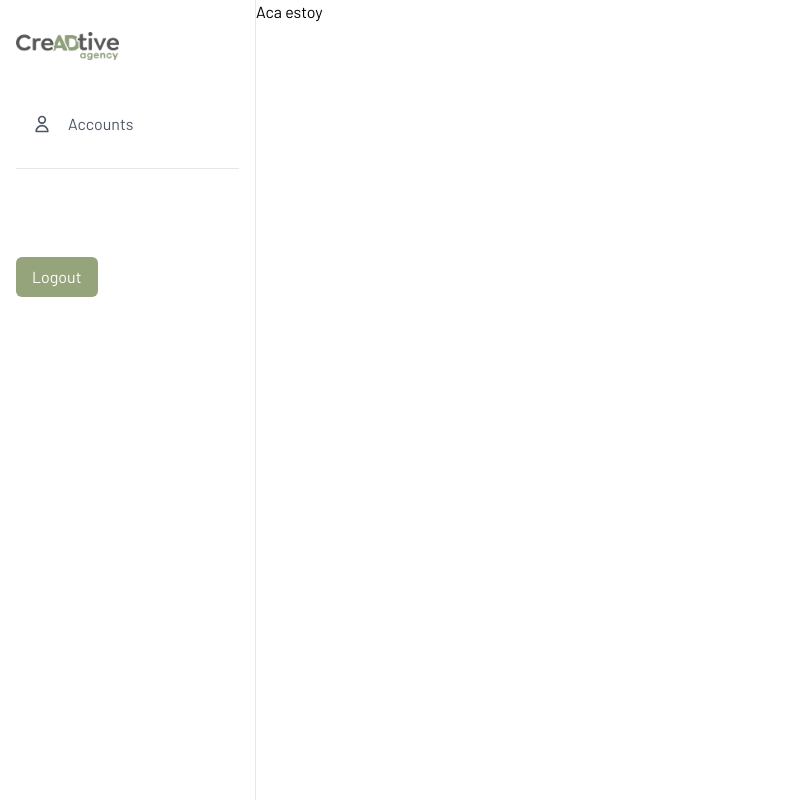
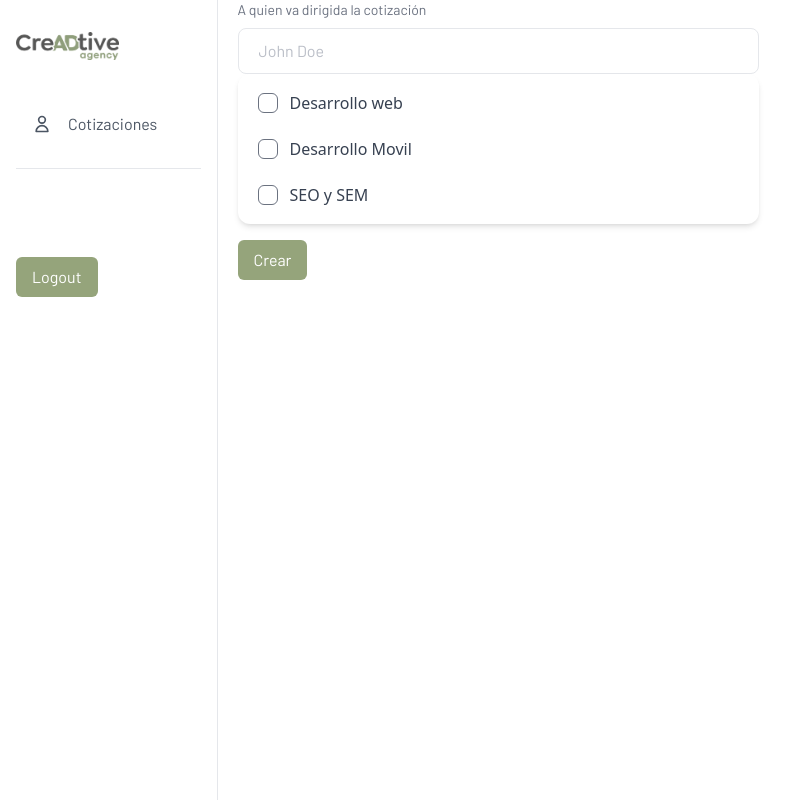
Before and after one commit to CarlosVF22/creadtive-agency-website, a Next.js app: page /admin/dashboard in a window 1280 px wide. Shown: the whole page, without its empty margins (0-806 px from the left). Built offline with nearby package versions, Linux system fonts and the light colour scheme.

Commit message:
feat: :construction: create form for create quote - create endpoint /api/create-quote

```diff
--- a/src/app/admin/dashboard/layout.jsx
+++ b/src/app/admin/dashboard/layout.jsx
@@ -91,7 +91,7 @@ export default function DashboardLayout({ children }) {
                                 />
                             </svg>
 
-                            <span class="mx-4 font-medium">Accounts</span>
+                            <span class="mx-4 font-medium">Cotizaciones</span>
                         </a>
 
                         {/* <a
@@ -212,7 +212,7 @@ export default function DashboardLayout({ children }) {
                     </a> */}
                 </div>
             </aside>
-            <div>{children}</div>
+            <div className="pl-5 w-full">{children}</div>
         </div>
     );
 }
--- a/src/app/admin/dashboard/page.jsx
+++ b/src/app/admin/dashboard/page.jsx
@@ -1,217 +1,165 @@
-import SignOutButton from "../../../components/App/Login/SignOutButton";
+"use client";
+import React, { useState } from "react";
+
 import appData from "../../data/app.json";
-import Image from "next/image";
 
 function DashboardPage() {
+    const [checkedStates, setCheckedStates] = useState({});
+    const [productText, setProductText] = useState([]);
+
+    const handleCheckboxChange = (productId, isChecked) => {
+        setCheckedStates({ ...checkedStates, [productId]: isChecked });
+    };
+
+    const handleTextChange = (productId, text) => {
+        setProductText((prevProductText) => {
+            // Buscar si el producto ya existe en el estado
+            const existingProductIndex = prevProductText.findIndex(
+                (item) => item.id === productId
+            );
+
+            if (existingProductIndex > -1) {
+                // Actualizar el texto para el producto existente
+                const updatedProductText = [...prevProductText];
+                updatedProductText[existingProductIndex] = {
+                    id: productId,
+                    text,
+                };
+                return updatedProductText;
+            } else {
+                // Agregar un nuevo producto al estado
+                return [...prevProductText, { id: productId, text }];
+            }
+        });
+    };
+
+    const handleSubmit = async (event) => {
+        event.preventDefault();
+        try {
+            const body = {
+                products_in_quote: productText,
+            };
+            const response = await fetch("/api/create-quote", {
+                method: "POST",
+                headers: {
+                    "Content-Type": "application/json",
+                },
+                body: JSON.stringify(body),
+            });
+            const data = await response.json();
+            console.log(data);
+            console.log(body); // Manejar la respuesta
+        } catch (error) {
+            console.error("Error al enviar la solicitud:", error);
+        }
+    };
     return (
-        // <aside class="flex flex-col w-64 h-screen px-4 py-8 overflow-y-auto bg-white border-r rtl:border-r-0 rtl:border-l dark:bg-gray-900 dark:border-gray-700">
-        //     <a href="#">
-        //         <Image
-        //             class="w-auto h-6 sm:h-7"
-        //             src={appData.lightLogo}
-        //             width={250}
-        //             height={70}
-        //             alt=""
-        //         />
-        //     </a>
+        <form onSubmit={handleSubmit} className="w-2/4">
+            <div>
+                <label
+                    for="username"
+                    class="block text-sm text-gray-500 dark:text-gray-300"
+                >
+                    A quien va dirigida la cotización
+                </label>
 
-        //     {/* ************** Search form **************** */}
-        //     {/* <div class="relative mt-6">
-        //         <span class="absolute inset-y-0 left-0 flex items-center pl-3">
-        //             <svg
-        //                 class="w-5 h-5 text-gray-400"
-        //                 viewBox="0 0 24 24"
-        //                 fill="none"
-        //             >
-        //                 <path
-        //                     d="M21 21L15 15M17 10C17 13.866 13.866 17 10 17C6.13401 17 3 13.866 3 10C3 6.13401 6.13401 3 10 3C13.866 3 17 6.13401 17 10Z"
-        //                     stroke="currentColor"
-        //                     stroke-width="2"
-        //                     stroke-linecap="round"
-        //                     stroke-linejoin="round"
-        //                 ></path>
-        //             </svg>
-        //         </span>
-
-        //         <input
-        //             type="text"
-        //             class="w-full py-2 pl-10 pr-4 text-gray-700 bg-white border rounded-md dark:bg-gray-900 dark:text-gray-300 dark:border-gray-600 focus:border-blue-400 dark:focus:border-blue-300 focus:ring-blue-300 focus:ring-opacity-40 focus:outline-none focus:ring"
-        //             placeholder="Search"
-        //         />
-        //     </div> */}
-
-        //     <div class="flex flex-col justify-between flex-1 mt-6">
-        //         <nav>
-        //             <a
-        //                 class="flex items-center px-4 py-2 text-gray-700 bg-gray-100 rounded-md dark:bg-gray-800 dark:text-gray-200"
-        //                 href="#"
-        //             >
-        //                 <svg
-        //                     class="w-5 h-5"
-        //                     viewBox="0 0 24 24"
-        //                     fill="none"
-        //                     xmlns="http://www.w3.org/2000/svg"
-        //                 >
-        //                     <path
-        //                         d="M19 11H5M19 11C20.1046 11 21 11.8954 21 13V19C21 20.1046 20.1046 21 19 21H5C3.89543 21 3 20.1046 3 19V13C3 11.8954 3.89543 11 5 11M19 11V9C19 7.89543 18.1046 7 17 7M5 11V9C5 7.89543 5.89543 7 7 7M7 7V5C7 3.89543 7.89543 3 9 3H15C16.1046 3 17 3.89543 17 5V7M7 7H17"
-        //                         stroke="currentColor"
-        //                         stroke-width="2"
-        //                         stroke-linecap="round"
-        //                         stroke-linejoin="round"
-        //                     />
-        //                 </svg>
-
-        //                 <span class="mx-4 font-medium">Quotes</span>
-        //             </a>
-
-        //             {/* <a
-        //                 class="flex items-center px-4 py-2 mt-5 text-gray-600 transition-colors duration-300 transform rounded-md dark:text-gray-400 hover:bg-gray-100 dark:hover:bg-gray-800 dark:hover:text-gray-200 hover:text-gray-700"
-        //                 href="#"
-        //             >
-        //                 <svg
-        //                     class="w-5 h-5"
-        //                     viewBox="0 0 24 24"
-        //                     fill="none"
-        //                     xmlns="http://www.w3.org/2000/svg"
-        //                 >
-        //                     <path
-        //                         d="M16 7C16 9.20914 14.2091 11 12 11C9.79086 11 8 9.20914 8 7C8 4.79086 9.79086 3 12 3C14.2091 3 16 4.79086 16 7Z"
-        //                         stroke="currentColor"
-        //                         stroke-width="2"
-        //                         stroke-linecap="round"
-        //                         stroke-linejoin="round"
-        //                     />
-        //                     <path
-        //                         d="M12 14C8.13401 14 5 17.134 5 21H19C19 17.134 15.866 14 12 14Z"
-        //                         stroke="currentColor"
-        //                         stroke-width="2"
-        //                         stroke-linecap="round"
-        //                         stroke-linejoin="round"
-        //                     />
-        //                 </svg>
-
-        //                 <span class="mx-4 font-medium">Accounts</span>
-        //             </a> */}
-
-        //             {/* <a
-        //                 class="flex items-center px-4 py-2 mt-5 text-gray-600 transition-colors duration-300 transform rounded-md dark:text-gray-400 hover:bg-gray-100 dark:hover:bg-gray-800 dark:hover:text-gray-200 hover:text-gray-700"
-        //                 href="#"
-        //             >
-        //                 <svg
-        //                     class="w-5 h-5"
-        //                     viewBox="0 0 24 24"
-        //                     fill="none"
-        //                     xmlns="http://www.w3.org/2000/svg"
-        //                 >
-        //                     <path
-        //                         d="M15 5V7M15 11V13M15 17V19M5 5C3.89543 5 3 5.89543 3 7V10C4.10457 10 5 10.8954 5 12C5 13.1046 4.10457 14 3 14V17C3 18.1046 3.89543 19 5 19H19C20.1046 19 21 18.1046 21 17V14C19.8954 14 19 13.1046 19 12C19 10.8954 19.8954 10 21 10V7C21 5.89543 20.1046 5 19 5H5Z"
-        //                         stroke="currentColor"
-        //                         stroke-width="2"
-        //                         stroke-linecap="round"
-        //                         stroke-linejoin="round"
-        //                     />
-        //                 </svg>
-
-        //                 <span class="mx-4 font-medium">Tickets</span>
-        //             </a> */}
-
-        //             {/* <a
-        //                 class="flex items-center px-4 py-2 mt-5 text-gray-600 transition-colors duration-300 transform rounded-md dark:text-gray-400 hover:bg-gray-100 dark:hover:bg-gray-800 dark:hover:text-gray-200 hover:text-gray-700"
-        //                 href="#"
-        //             >
-        //                 <svg
-        //                     class="w-5 h-5"
-        //                     viewBox="0 0 24 24"
-        //                     fill="none"
-        //                     xmlns="http://www.w3.org/2000/svg"
-        //                 >
-        //                     <path
-        //                         d="M10.3246 4.31731C10.751 2.5609 13.249 2.5609 13.6754 4.31731C13.9508 5.45193 15.2507 5.99038 16.2478 5.38285C17.7913 4.44239 19.5576 6.2087 18.6172 7.75218C18.0096 8.74925 18.5481 10.0492 19.6827 10.3246C21.4391 10.751 21.4391 13.249 19.6827 13.6754C18.5481 13.9508 18.0096 15.2507 18.6172 16.2478C19.5576 17.7913 17.7913 19.5576 16.2478 18.6172C15.2507 18.0096 13.9508 18.5481 13.6754 19.6827C13.249 21.4391 10.751 21.4391 10.3246 19.6827C10.0492 18.5481 8.74926 18.0096 7.75219 18.6172C6.2087 19.5576 4.44239 17.7913 5.38285 16.2478C5.99038 15.2507 5.45193 13.9508 4.31731 13.6754C2.5609 13.249 2.5609 10.751 4.31731 10.3246C5.45193 10.0492 5.99037 8.74926 5.38285 7.75218C4.44239 6.2087 6.2087 4.44239 7.75219 5.38285C8.74926 5.99037 10.0492 5.45193 10.3246 4.31731Z"
-        //                         stroke="currentColor"
-        //                         stroke-width="2"
-        //                         stroke-linecap="round"
-        //                         stroke-linejoin="round"
-        //                     />
-        //                     <path
-        //                         d="M15 12C15 13.6569 13.6569 15 12 15C10.3431 15 9 13.6569 9 12C9 10.3431 10.3431 9 12 9C13.6569 9 15 10.3431 15 12Z"
-        //                         stroke="currentColor"
-        //                         stroke-width="2"
-        //                         stroke-linecap="round"
-        //                         stroke-linejoin="round"
-        //                     />
-        //                 </svg>
-
-        //                 <span class="mx-4 font-medium">Settings</span>
-        //             </a> */}
-
-        //             <hr class="my-6 border-gray-200 dark:border-gray-600" />
-
-        //             {/* <a
-        //                 class="flex items-center px-4 py-2 mt-5 text-gray-600 transition-colors duration-300 transform rounded-md dark:text-gray-400 hover:bg-gray-100 dark:hover:bg-gray-800 dark:hover:text-gray-200 hover:text-gray-700"
-        //                 href="#"
-        //             >
-        //                 <svg
-        //                     class="w-5 h-5"
-        //                     viewBox="0 0 24 24"
-        //                     fill="none"
-        //                     xmlns="http://www.w3.org/2000/svg"
-        //                 >
-        //                     <path
-        //                         d="M15 5V7M15 11V13M15 17V19M5 5C3.89543 5 3 5.89543 3 7V10C4.10457 10 5 10.8954 5 12C5 13.1046 4.10457 14 3 14V17C3 18.1046 3.89543 19 5 19H19C20.1046 19 21 18.1046 21 17V14C19.8954 14 19 13.1046 19 12C19 10.8954 19.8954 10 21 10V7C21 5.89543 20.1046 5 19 5H5Z"
-        //                         stroke="currentColor"
-        //                         stroke-width="2"
-        //                         stroke-linecap="round"
-        //                         stroke-linejoin="round"
-        //                     />
-        //                 </svg>
-
-        //                 <span class="mx-4 font-medium">Tickets</span>
-        //             </a> */}
-
-        //             {/* <a
-        //                 class="flex items-center px-4 py-2 mt-5 text-gray-600 transition-colors duration-300 transform rounded-md dark:text-gray-400 hover:bg-gray-100 dark:hover:bg-gray-800 dark:hover:text-gray-200 hover:text-gray-700"
-        //                 href="#"
-        //             >
-        //                 <svg
-        //                     class="w-5 h-5"
-        //                     viewBox="0 0 24 24"
-        //                     fill="none"
-        //                     xmlns="http://www.w3.org/2000/svg"
-        //                 >
-        //                     <path
-        //                         d="M10.3246 4.31731C10.751 2.5609 13.249 2.5609 13.6754 4.31731C13.9508 5.45193 15.2507 5.99038 16.2478 5.38285C17.7913 4.44239 19.5576 6.2087 18.6172 7.75218C18.0096 8.74925 18.5481 10.0492 19.6827 10.3246C21.4391 10.751 21.4391 13.249 19.6827 13.6754C18.5481 13.9508 18.0096 15.2507 18.6172 16.2478C19.5576 17.7913 17.7913 19.5576 16.2478 18.6172C15.2507 18.0096 13.9508 18.5481 13.6754 19.6827C13.249 21.4391 10.751 21.4391 10.3246 19.6827C10.0492 18.5481 8.74926 18.0096 7.75219 18.6172C6.2087 19.5576 4.44239 17.7913 5.38285 16.2478C5.99038 15.2507 5.45193 13.9508 4.31731 13.6754C2.5609 13.249 2.5609 10.751 4.31731 10.3246C5.45193 10.0492 5.99037 8.74926 5.38285 7.75218C4.44239 6.2087 6.2087 4.44239 7.75219 5.38285C8.74926 5.99037 10.0492 5.45193 10.3246 4.31731Z"
-        //                         stroke="currentColor"
-        //                         stroke-width="2"
-        //                         stroke-linecap="round"
-        //                         stroke-linejoin="round"
-        //                     />
-        //                     <path
-        //                         d="M15 12C15 13.6569 13.6569 15 12 15C10.3431 15 9 13.6569 9 12C9 10.3431 10.3431 9 12 9C13.6569 9 15 10.3431 15 12Z"
-        //                         stroke="currentColor"
-        //                         stroke-width="2"
-        //                         stroke-linecap="round"
-        //                         stroke-linejoin="round"
-        //                     />
-        //                 </svg>
-
-        //                 <span class="mx-4 font-medium">Settings</span>
-        //             </a> */}
-        //             <SignOutButton />
-        //         </nav>
-
-        //         <a href="#" class="flex items-center px-4 -mx-2">
-        //             <img
-        //                 class="object-cover mx-2 rounded-full h-9 w-9"
-        //                 src="https://images.unsplash.com/photo-1531427186611-ecfd6d936c79?ixid=MXwxMjA3fDB8MHxwaG90by1wYWdlfHx8fGVufDB8fHw%3D&ixlib=rb-1.2.1&auto=format&fit=crop&w=634&q=80"
-        //                 alt="avatar"
-        //             />
-        //             <span class="mx-2 font-medium text-gray-800 dark:text-gray-200">
-        //                 John Doe
-        //             </span>
-        //         </a>
-        //     </div>
-        // </aside>
-        <p>Aca estoy</p>
+                <input
+                    type="text"
+                    placeholder="John Doe"
+                    class="block  mt-2 w-full placeholder-gray-400/70 dark:placeholder-gray-500 rounded-lg border border-gray-200 bg-white px-5 py-2.5 text-gray-700 focus:border-blue-400 focus:outline-none focus:ring focus:ring-blue-300 focus:ring-opacity-40 dark:border-gray-600 dark:bg-gray-900 dark:text-gray-300 dark:focus:border-blue-300"
+                />
+            </div>
+            <div class="relative flex flex-col text-gray-700 bg-white shadow-md rounded-xl bg-clip-border">
+                <nav class="flex min-w-[240px] flex-col gap-1 p-2 font-sans text-base font-normal text-blue-gray-700">
+                    {appData.products.map((product) => {
+                        const isChecked = checkedStates[product.id] || false;
+                        const existingProduct = productText.find(
+                            (item) => item.id === product.id
+                        );
+                        const productTextValue = existingProduct
+                            ? existingProduct.text
+                            : "";
+                        return (
+                            <div
+                                key={product.id}
+                                role="button"
+                                class="flex items-center flex-col w-full p-0 leading-tight transition-all rounded-lg outline-none text-start hover:bg-blue-gray-50 hover:bg-opacity-80 hover:text-blue-gray-900 focus:bg-blue-gray-50 focus:bg-opacity-80 focus:text-blue-gray-900 active:bg-blue-gray-50 active:bg-opacity-80 active:text-blue-gray-900"
+                            >
+                                <label
+                                    htmlFor="vertical-list-react"
+                                    class="flex items-center w-full px-3 py-2 cursor-pointer"
+                                >
+                                    <div class="grid mr-3 place-items-center">
+                                        <div class="inline-flex items-center">
+                                            <label
+                                                class="relative flex items-center p-0 rounded-full cursor-pointer"
+                                                htmlFor="vertical-list-react"
+                                            >
+                                                <input
+                                                    id={`vertical-list-${product.id}`}
+                                                    type="checkbox"
+                                                    onChange={(e) =>
+                                                        handleCheckboxChange(
+                                                            product.id,
+                                                            e.target.checked
+                                                        )
+                                                    }
+                                                    class="before:content[''] peer relative h-5 w-5 cursor-pointer appearance-none rounded-md border border-blue-gray-200 transition-all before:absolute before:top-2/4 before:left-2/4 before:block before:h-12 before:w-12 before:-translate-y-2/4 before:-translate-x-2/4 before:rounded-full before:bg-blue-gray-500 before:opacity-0 before:transition-opacity checked:border-gray-900 checked:bg-gray-900 checked:before:bg-gray-900 hover:before:opacity-0"
+                                                />
+                                                <span class="absolute text-white transition-opacity opacity-0 pointer-events-none top-2/4 left-2/4 -translate-y-2/4 -translate-x-2/4 peer-checked:opacity-100">
+                                                    <svg
+                                                        xmlns="http://www.w3.org/2000/svg"
+                                                        class="h-3.5 w-3.5"
+                                                        viewBox="0 0 20 20"
+                                                        fill="currentColor"
+                                                        stroke="currentColor"
+                                                        stroke-width="1"
+                                                    >
+                                                        <path
+                                                            fill-rule="evenodd"
+                                                            d="M16.707 5.293a1 1 0 010 1.414l-8 8a1 1 0 01-1.414 0l-4-4a1 1 0 011.414-1.414L8 12.586l7.293-7.293a1 1 0 011.414 0z"
+                                                            clip-rule="evenodd"
+                                                        ></path>
+                                                    </svg>
+                                                </span>
+                                            </label>
+                                        </div>
+                                    </div>
+                                    <p class="block font-sans text-base antialiased font-medium leading-relaxed text-blue-gray-900">
+                                        {product.name_es}
+                                    </p>
+                                </label>
+                                {isChecked && (
+                                    <div className="w-full px-2">
+                                        <textarea
+                                            type="text"
+                                            placeholder="Escribe aquí..."
+                                            className="border rounded-md w-full"
+                                            rows={5}
+                                            onChange={(e) =>
+                                                handleTextChange(
+                                                    product.id,
+                                                    e.target.value
+                                                )
+                                            }
+                                            value={productTextValue}
+                                        />
+                                    </div>
+                                )}
+                            </div>
+                        );
+                    })}
+                </nav>
+            </div>
+            <div>
+                <button
+                    type="submit"
+                    className="bg-button-primary-color text-white px-4 py-2 rounded-md mt-4"
+                >
+                    Crear
+                </button>
+            </div>
+        </form>
     );
 }
 export default DashboardPage;
--- a/src/app/data/app.json
+++ b/src/app/data/app.json
@@ -1,4 +1,18 @@
 {
     "lightLogo": "/img/logo-light.png",
-    "darkLogo": "/img/logo-dark.png"
+    "darkLogo": "/img/logo-dark.png",
+    "products": [
+        {
+            "id": 1,
+            "name_es": "Desarrollo web"
+        },
+        {
+            "id": 2,
+            "name_es": "Desarrollo Movil"
+        },
+        {
+            "id": 3,
+            "name_es": "SEO y SEM"
+        }
+    ]
 }
```
Also changed, not shown: src/app/api/auth/signin2/route.js (deleted, +0 -11 lines), src/app/api/create-quote/route.js (added, +22 -0 lines).
